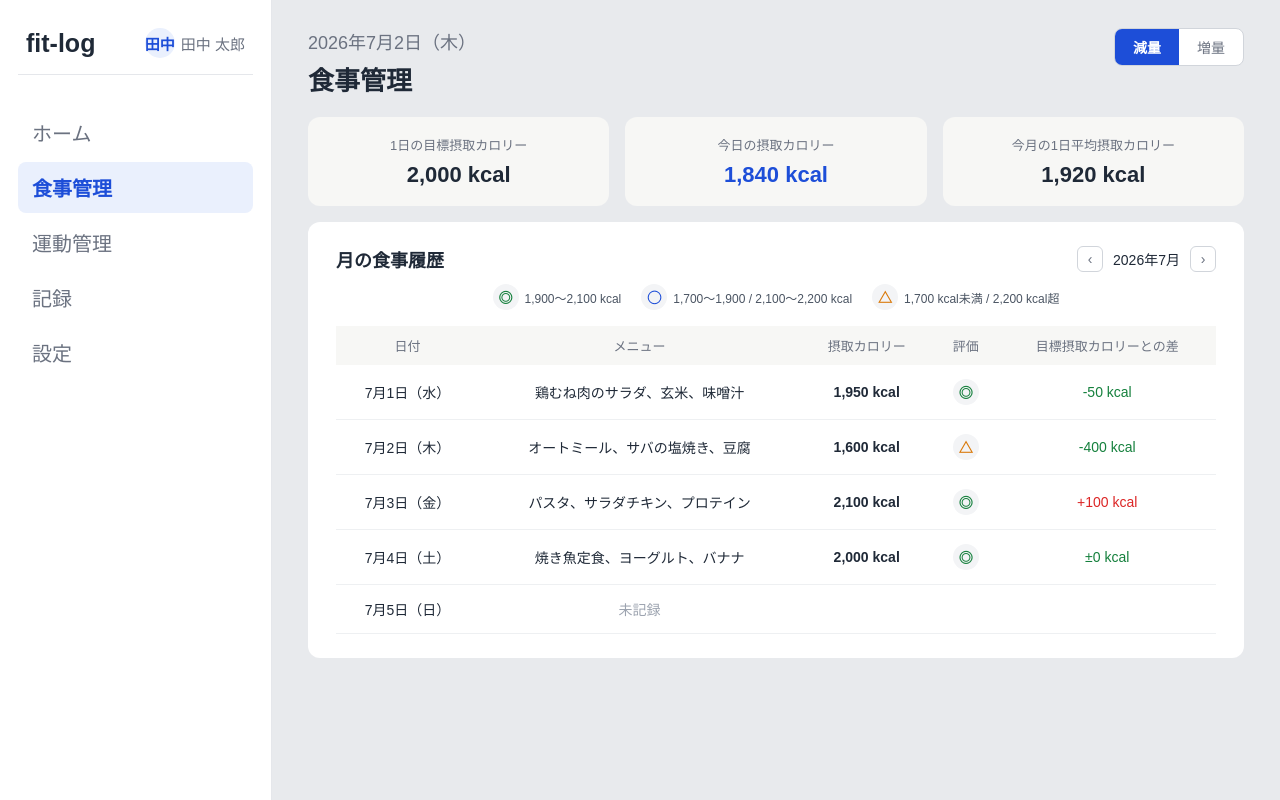
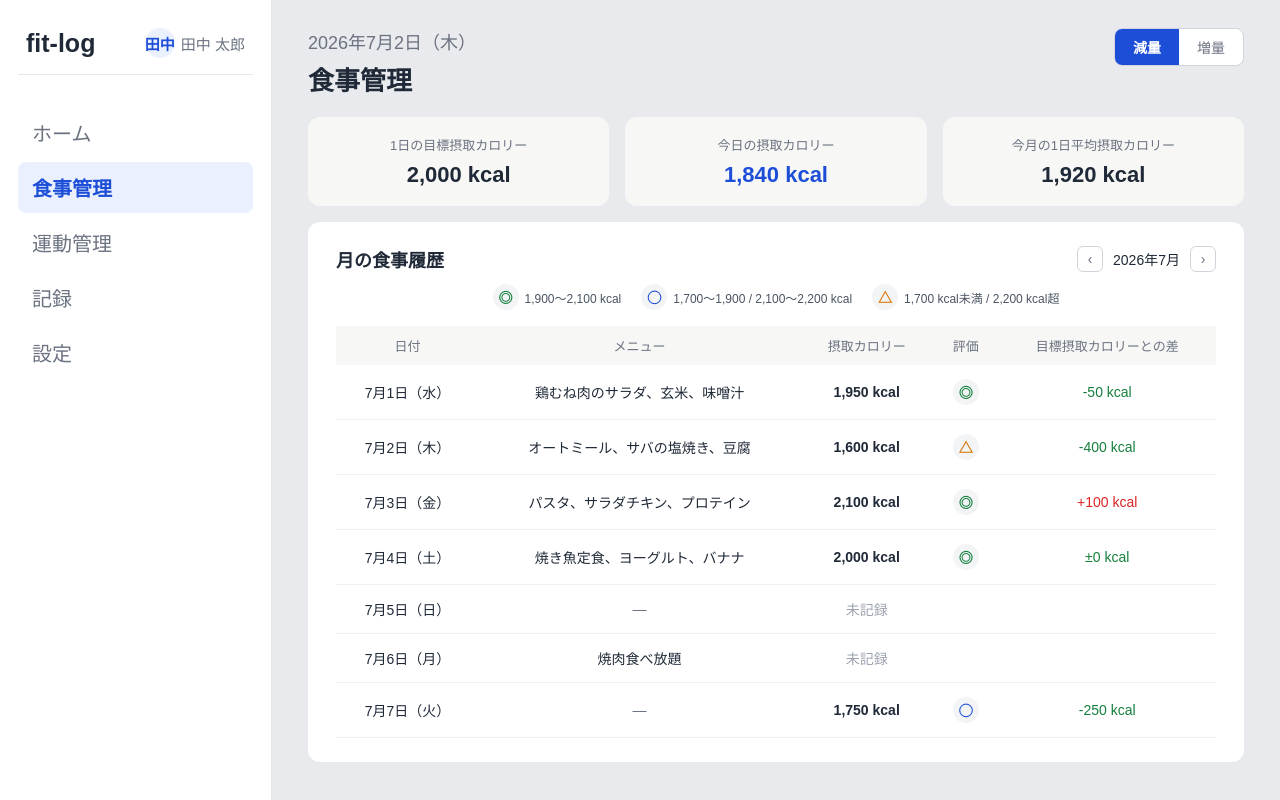
Before and after one commit to sho0411/fit-log-frontend, a Next.js app: page /meals in a window 1280 px wide. Built offline with nearby package versions, Linux system fonts and the light colour scheme.

Commit message:
fix: 履歴テーブルの未記録表示の修正とCSSの微修正

```diff
--- a/src/app/(app)/meals/page.module.css
+++ b/src/app/(app)/meals/page.module.css
@@ -72,6 +72,7 @@
   font-size: 22px;
   font-weight: 700;
   color: #1f2937;
+  line-height: 1.2;
 }
 
 .summaryValuePrimary {
@@ -200,6 +201,11 @@
   color: #9ca3af;
 }
 
+/* 任意項目（メニュー）が未入力のときの「—」。運動管理のメモ欄と同じ色 */
+.dash {
+  color: #6b7280;
+}
+
 .diffOver {
   color: #dc2626;
 }
--- a/src/app/(app)/meals/page.tsx
+++ b/src/app/(app)/meals/page.tsx
@@ -19,6 +19,8 @@ const MEAL_HISTORY: MealHistoryRow[] = [
   { day: 3, menu: "パスタ、サラダチキン、プロテイン", calories: 2100 },
   { day: 4, menu: "焼き魚定食、ヨーグルト、バナナ", calories: 2000 },
   { day: 5, menu: null, calories: null },
+  { day: 6, menu: "焼肉食べ放題", calories: null },
+  { day: 7, menu: null, calories: 1750 },
 ];
 
 type Rating = "excellent" | "good" | "warn";
@@ -198,49 +200,52 @@ export default function MealsPage() {
           </thead>
           <tbody>
             {MEAL_HISTORY.map((row) => {
-              // 未記録の日はメニュー列に「未記録」を表示し、残りの列は空にする
-              if (row.calories === null) {
-                return (
-                  <tr key={row.day} className={styles.tr}>
-                    <td className={styles.td}>
-                      {month}月{row.day}日（{weekdayOf(row.day)}）
-                    </td>
-                    <td className={`${styles.td} ${styles.noRecord}`}>
-                      未記録
-                    </td>
-                    <td className={styles.td} />
-                    <td className={styles.td} />
-                    <td className={styles.td} />
-                  </tr>
-                );
-              }
-
-              const calorieDiff = row.calories - dailyCalorieGoal;
-              const rating = rateMeal(row.calories);
+              // カロリーは記録の本体なので無ければ「未記録」、メニューは任意項目なので無ければ「—」。
+              // 評価と目標との差はカロリーから導出するため、カロリー未記録の日は空欄にする
+              const calorieDiff =
+                row.calories !== null ? row.calories - dailyCalorieGoal : null;
+              const rating =
+                row.calories !== null ? rateMeal(row.calories) : null;
+              const diffClass =
+                calorieDiff === null
+                  ? ""
+                  : calorieDiff > 0
+                    ? styles.diffOver
+                    : styles.diffUnder;
 
               return (
                 <tr key={row.day} className={styles.tr}>
                   <td className={styles.td}>
                     {month}月{row.day}日（{weekdayOf(row.day)}）
                   </td>
-                  <td className={styles.td}>{row.menu}</td>
-                  <td className={`${styles.td} ${styles.calories}`}>
-                    {row.calories.toLocaleString()} kcal
+                  <td
+                    className={`${styles.td} ${row.menu === null ? styles.dash : ""}`}
+                  >
+                    {row.menu ?? "—"}
+                  </td>
+                  <td
+                    className={`${styles.td} ${row.calories === null ? styles.noRecord : styles.calories}`}
+                  >
+                    {row.calories !== null
+                      ? `${row.calories.toLocaleString()} kcal`
+                      : "未記録"}
                   </td>
                   <td className={styles.td}>
+                    {rating !== null && (
                       <span
                         className={`${styles.ratingMark} ${RATING_CLASS[rating]}`}
                       >
                         {RATING_MARK[rating]}
                       </span>
+                    )}
                   </td>
-                  <td
-                    className={`${styles.td} ${
-                      calorieDiff > 0 ? styles.diffOver : styles.diffUnder
-                    }`}
-                  >
+                  <td className={`${styles.td} ${diffClass}`}>
+                    {calorieDiff !== null && (
+                      <>
                         {calorieDiff > 0 ? "+" : calorieDiff === 0 ? "±" : ""}
                         {calorieDiff} kcal
+                      </>
+                    )}
                   </td>
                 </tr>
               );
```
Lines whose indentation alone changed are shown as unchanged.
